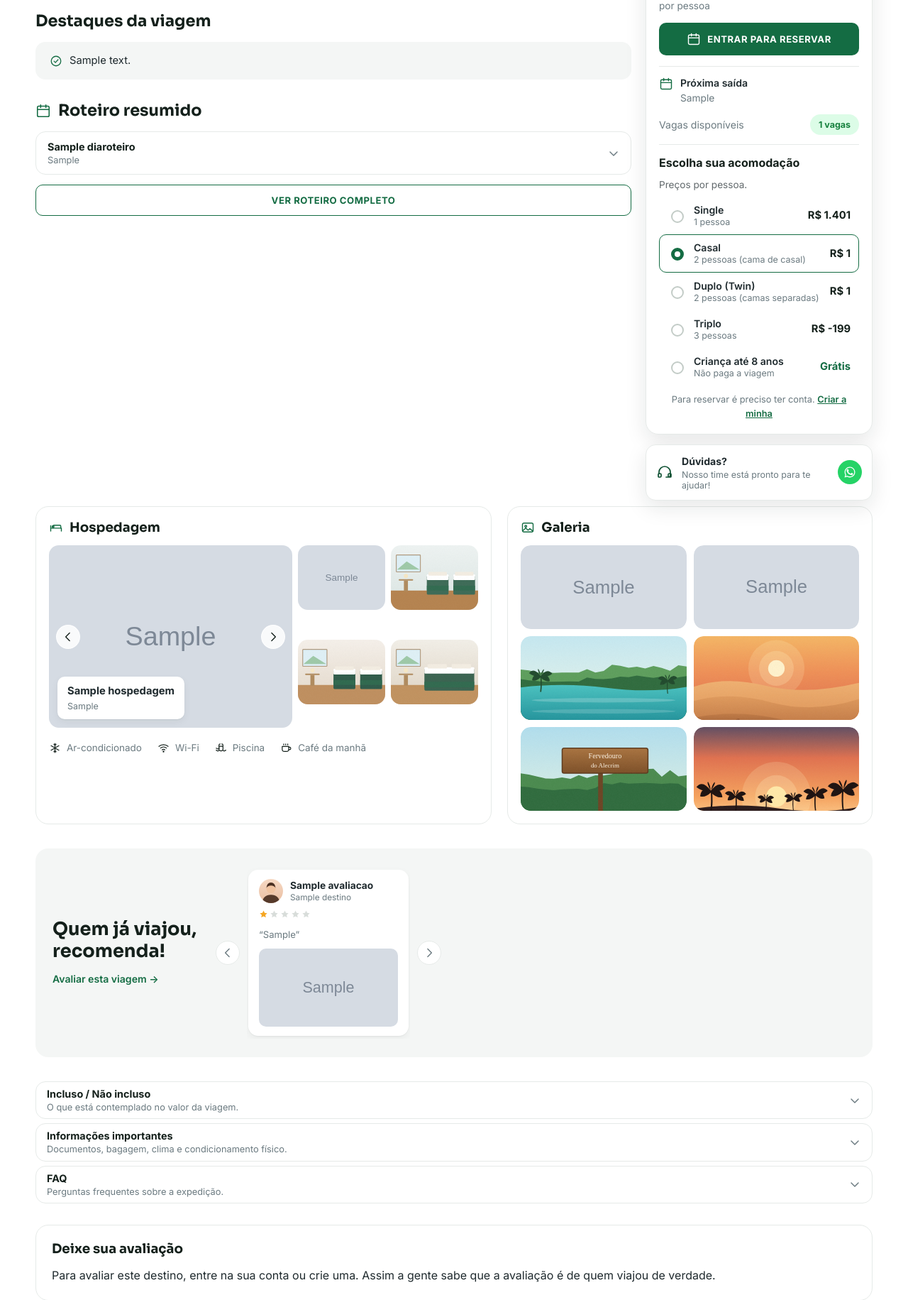
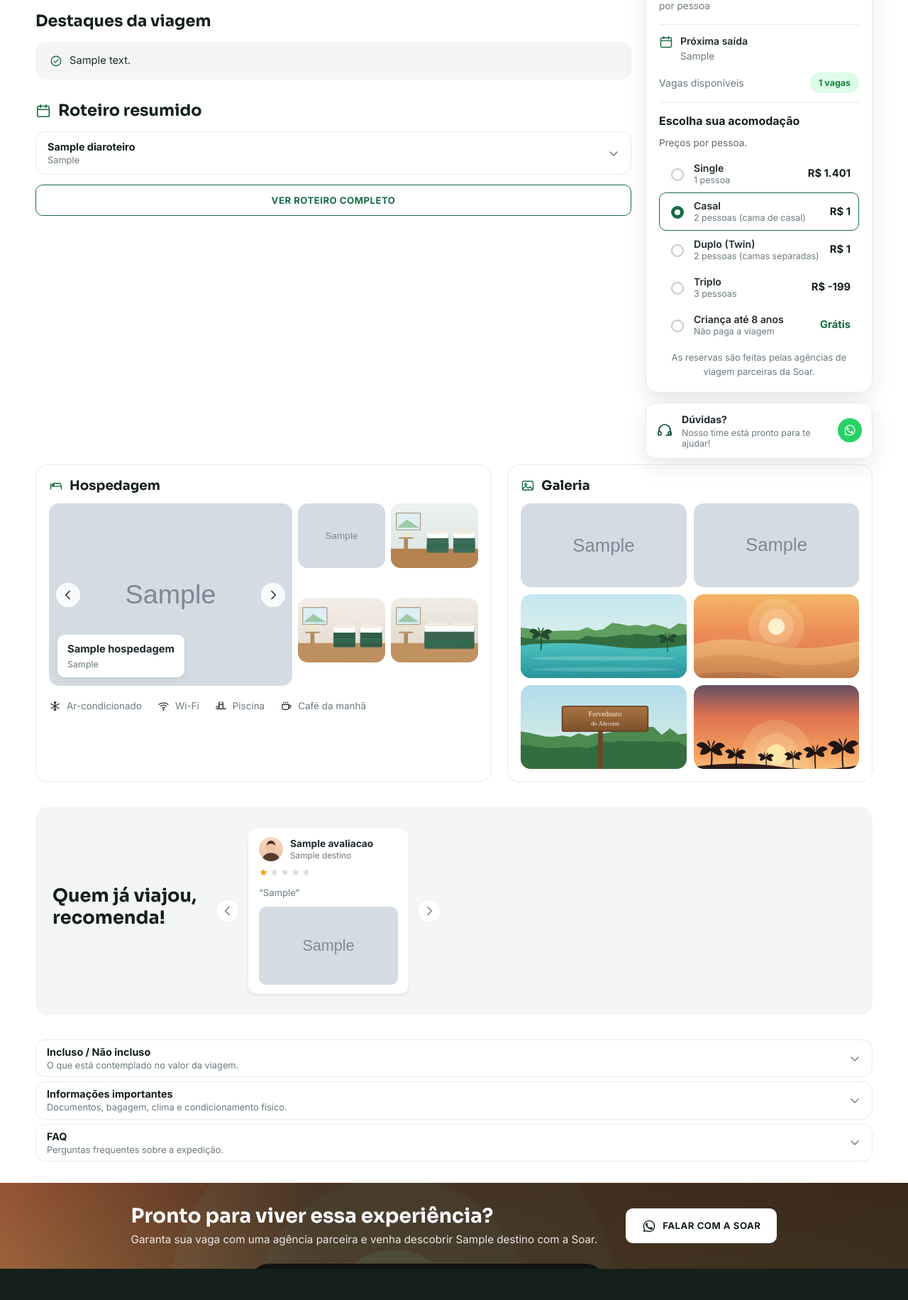
Before and after one commit to gustavoeguchi06-sys/Soar-Viagem, a Django app: a page that uses templates/base.html in a window 1280 px wide. Shown: the part 756-2587 px from the top of the page at 71% size. Run offline with Django 5.2, Linux system fonts and the light colour scheme; tables that the repository leaves empty hold one stand-in row (values such as "Sample post"); grey boxes marked "Sample" are stand-in pictures; parts of the project's set-up code (start-up, migrations or seed data) failed here and were passed over.

Commit message:
Login só para agências e equipe; reserva pela agência e avaliação pelo painel
- Sem cadastro nem login de pessoa física (tela, Google e botão Entrar)
- Conta de cliente antiga é recusada ao entrar
- Card da viagem e calendário sem "Reservar" para o público; agência vê
  "Criar orçamento"
- Formulário de avaliação sai do site; o nome é digitado no painel

Co-Authored-By: Claude Opus 5.5 <noreply@anthropic.com>

```diff
--- a/agencia/tests.py
+++ b/agencia/tests.py
@@ -50,7 +50,7 @@ class PainelAgenciaTests(TestCase):
 
     def test_card_da_viagem_cria_orcamento_para_agencia(self):
         pagina = self.destino.get_absolute_url()
-        self.assertContains(self.client.get(pagina), 'Entrar para reservar')
+        self.assertContains(self.client.get(pagina), 'As reservas são feitas pelas agências')
         self.entrar(self.ag1)
         resposta = self.client.get(pagina)
         self.assertContains(resposta, 'Criar orçamento')
--- a/contas/urls.py
+++ b/contas/urls.py
@@ -13,7 +13,6 @@ app_name = 'contas'
 # existe e fica quieto quando não, sempre com a mesma tela. É de propósito.
 urlpatterns = [
     path('entrar/', views.entrar, name='entrar'),
-    path('cadastro/', views.cadastro, name='cadastro'),
     path('cadastro/confirmar/<uidb64>/<token>/', views.ativar, name='ativar'),
     path('sair/', views.sair, name='sair'),
 
--- a/destinations/tests.py
+++ b/destinations/tests.py
@@ -148,7 +148,8 @@ class FuncionalidadesTests(TestCase):
         resposta = self.client.get('/calendario/')
         self.assertContains(resposta, 'Bonito')
         self.assertContains(resposta, self.saida.texto)
-        self.assertContains(resposta, f'/reservar/bonito/?saida={self.saida.pk}')
+        self.assertContains(resposta, 'Ver viagem')
+        self.assertNotContains(resposta, '/reservar/bonito/')
 
     def test_newsletter_grava_o_email(self):
         from blog.models import Inscricao
--- a/destinations/views.py
+++ b/destinations/views.py
@@ -1,14 +1,8 @@
-from django.contrib import messages
 from django.core.paginator import Paginator
-from django.db import IntegrityError
 from django.db.models import Q
-from django.shortcuts import get_object_or_404, redirect, render
+from django.shortcuts import get_object_or_404, render
 from django.utils import timezone
-from django.urls import reverse
 from urllib.parse import urlencode
-
-from reviews.forms import AvaliacaoForm
-from soar.seguranca import LIMITE_AVALIACAO, ip_do_cliente
 
 from .conteudo import montar_viagem
 from .inicio import montar_inicio
@@ -107,88 +101,22 @@ def soar_60(request):
 
 
 def detalhe_destino(request, slug):
-    """Detalhe do destino: galeria, hospedagens e avaliações (com formulário)."""
+    """Detalhe do destino: galeria, hospedagens e avaliações.
+
+    As avaliações são só as que o Tuca cadastra e publica no painel: sem conta
+    de cliente no site, não tem mais formulário de avaliar aqui.
+    """
     destino = get_object_or_404(
         Destino.objects.prefetch_related('imagens', 'hospedagens'),
         slug=slug,
     )
-
-    if request.method == 'POST':
-        return _receber_avaliacao(request, destino)
-
-    form = AvaliacaoForm() if request.user.is_authenticated else None
-
-    # Só o que o dono aprovou no painel aparece aqui.
     avaliacoes = list(destino.avaliacoes.publicadas())
-
     return render(request, 'destinations/detalhe.html', {
         'destino': destino,
         'hospedagens': destino.hospedagens.all(),
         'avaliacoes': avaliacoes,
         'viagem': montar_viagem(destino, avaliacoes),
-        'form': form,
-        'ja_avaliou': _ja_avaliou(request, destino),
     })
-
-
-def _ja_avaliou(request, destino):
-    if not request.user.is_authenticated:
-        return False
-    return destino.avaliacoes.filter(autor=request.user).exists()
-
-
-def _receber_avaliacao(request, destino):
-    """Grava a avaliação enviada pelo formulário do destino.
-
-    Exige conta: era aberto a anônimos, com o nome do autor em campo livre, e
-    isso permitia assinar como a própria operadora e mexer na nota da vitrine
-    sem deixar rastro.
-    """
-    destino_url = destino.get_absolute_url()
-
-    if not request.user.is_authenticated:
-        entrar = '{}?next={}#form-avaliacao'.format(reverse('contas:entrar'), destino_url)
-        messages.info(request, 'Entre na sua conta para avaliar este destino.')
-        return redirect(entrar)
-
-    if _ja_avaliou(request, destino):
-        messages.error(request, 'Você já avaliou este destino. Fale com a Soar para alterar.')
-        return redirect(destino_url + '#avaliacoes')
-
-    if LIMITE_AVALIACAO.estourou(request, request.user.pk):
-        messages.error(request, 'Você enviou muitas avaliações agora há pouco. '
-                                'Tente de novo daqui a pouco.')
-        return redirect(destino_url + '#avaliacoes')
-
-    form = AvaliacaoForm(request.POST, request.FILES)
-    if not form.is_valid():
-        avaliacoes = list(destino.avaliacoes.publicadas())
-        return render(request, 'destinations/detalhe.html', {
-            'destino': destino,
-            'hospedagens': destino.hospedagens.all(),
-            'avaliacoes': avaliacoes,
-            'viagem': montar_viagem(destino, avaliacoes),
-            'form': form,
-            'ja_avaliou': False,
-        })
-
-    avaliacao = form.save(commit=False)
-    avaliacao.destino = destino
-    avaliacao.autor = request.user
-    avaliacao.nome_autor = request.user.get_full_name() or request.user.username
-    avaliacao.ip = ip_do_cliente(request)
-    avaliacao.publicada = False          # entra na fila de moderação do painel
-    try:
-        avaliacao.save()
-    except IntegrityError:
-        # corrida entre dois envios simultâneos da mesma pessoa
-        messages.error(request, 'Você já avaliou este destino.')
-        return redirect(destino_url + '#avaliacoes')
-
-    LIMITE_AVALIACAO.registrar(request, request.user.pk)
-    messages.success(request, 'Obrigado! Sua avaliação foi enviada e aparece no site '
-                              'assim que a Soar revisar.')
-    return redirect(destino_url + '#avaliacoes')
 
 
 def calendario(request):
--- a/reviews/models.py
+++ b/reviews/models.py
@@ -55,7 +55,7 @@ class Avaliacao(models.Model):
                               null=True, blank=True, related_name='avaliacoes',
                               verbose_name='Cliente')
     nome_autor = models.CharField('Nome exibido', max_length=80,
-                                  help_text='Preenchido a partir da conta de quem avaliou.')
+                                  help_text='O nome de quem viajou, como vai aparecer no site.')
     nota = models.PositiveSmallIntegerField(
         'Nota (1 a 5)',
         validators=[MinValueValidator(1), MaxValueValidator(5)],
--- a/static/css/viagem.css
+++ b/static/css/viagem.css
@@ -472,8 +472,6 @@ body.pagina-viagem {
 .btn--linha { background: rgba(255, 255, 255, .12); color: #fff;
               border-color: rgba(255, 255, 255, .30); }
 .btn--linha:hover { background: rgba(255, 255, 255, .22); border-color: rgba(255, 255, 255, .55); }
-.btn--entrar { padding: 12px 18px; white-space: nowrap; }
-.btn--entrar .ic { width: 17px; height: 17px; }
 
 .conta { position: relative; }
 .conta__botao {
@@ -580,8 +578,7 @@ body.pagina-viagem {
     .btn--reservar .btn__resto { display: none; }
     .btn--reservar { padding: 11px 14px; }
     .topbar__acoes { gap: 9px; }
-    .btn--entrar span { display: none; }
-    .btn--entrar { padding: 11px 12px; }
+
     .conta__nome, .conta__seta { display: none; }
     .conta__botao { padding: 9px 10px; }
     .topbar__inner { gap: 12px; }
@@ -591,9 +588,9 @@ body.pagina-viagem {
 }
 
 @media (max-width: 360px) {
-    /* nas telas mais estreitas so sobram a marca, o "Reservar" e o menu; entrar,
-       minha conta e sair ficam dentro do menu, que ja tem todos eles */
-    .btn--entrar, .conta { display: none; }
+    /* nas telas mais estreitas so sobram a marca, o botao verde e o menu; a
+       conta e o sair ficam dentro do menu */
+    .conta { display: none; }
     .servicos { grid-template-columns: 1fr 1fr; gap: 14px; }
     .rodape__grade { grid-template-columns: minmax(0, 1fr); }
     .galeria-grade { grid-template-columns: 1fr; }
--- a/templates/base.html
+++ b/templates/base.html
@@ -52,7 +52,6 @@
                     {% if user.agente.aprovado %}
                     <a href="{% url 'agencia:painel' %}">Painel da agência</a>
                     {% endif %}
-                    <a href="{% url 'contas:minha_conta' %}">Minha conta e reservas</a>
                     {% if user.is_staff %}
                     <a href="{% url 'admin:index' %}">Painel do dono</a>
                     {% endif %}
@@ -62,16 +61,18 @@
                     </form>
                 </div>
             </details>
+            {% endif %}
+
+            {# Só agências e a equipe têm login; quem reserva é a agência parceira. #}
+            {% if user.agente.aprovado %}
+            <a class="btn btn--verde btn--reservar" href="{% block orcamento_href %}{% url 'agencia:orcamento_novo' %}{% endblock %}">
+                <span class="btn__resto">Criar</span> <span>orçamento</span>
+            </a>
             {% else %}
-            <a class="btn btn--linha btn--entrar" href="{% url 'contas:entrar' %}?next={{ request.get_full_path|urlencode }}">
-                <svg class="ic" viewBox="0 0 24 24"><use href="#ic-usuario"></use></svg>
-                <span>Entrar</span>
+            <a class="btn btn--verde btn--reservar" href="{% url 'destinations:calendario' %}">
+                <span class="btn__resto">Ver</span> <span>viagens</span>
             </a>
             {% endif %}
-
-            <a class="btn btn--verde btn--reservar" href="{% block reservar_href %}{% url 'destinations:lista' %}{% endblock %}">
-                <span>Reservar</span> <span class="btn__resto">agora</span>
-            </a>
             <button class="menu-botao" type="button" id="menuBotao"
                     aria-expanded="false" aria-controls="menuMovel" aria-label="Abrir menu">
                 <span></span><span></span><span></span>
@@ -91,15 +92,11 @@
             <div class="menu-movel__conta">
                 {% if user.is_authenticated %}
                 {% if user.agente.aprovado %}<a href="{% url 'agencia:painel' %}">Painel da agência</a>{% endif %}
-                <a href="{% url 'contas:minha_conta' %}">Minha conta e reservas</a>
                 {% if user.is_staff %}<a href="{% url 'admin:index' %}">Painel do dono</a>{% endif %}
                 <form action="{% url 'contas:sair' %}" method="post">
                     {% csrf_token %}
                     <button type="submit">Sair</button>
                 </form>
-                {% else %}
-                <a href="{% url 'contas:entrar' %}?next={{ request.get_full_path|urlencode }}">Entrar</a>
-                <a href="{% url 'contas:cadastro' %}">Criar conta</a>
                 {% endif %}
             </div>
         </div>
--- a/templates/contas/ativacao_invalida.html
+++ b/templates/contas/ativacao_invalida.html
@@ -18,7 +18,7 @@
             </p>
             <p class="cartao-form__rodape">
                 Faça o cadastro de novo para receber um link novo:
-                <a href="{% url 'contas:cadastro' %}">Criar minha conta</a>
+                <a href="{% url 'contas:cadastro_agente' %}">Cadastrar minha agência</a>
             </p>
             <p class="cartao-form__rodape">
                 Se a conta já estava pronta, é só <a href="{% url 'contas:entrar' %}">entrar</a>.
--- a/templates/destinations/calendario.html
+++ b/templates/destinations/calendario.html
@@ -32,8 +32,10 @@
                 {% else %}
                 <span class="pill-vagas">{{ s.vagas }} vaga{{ s.vagas|pluralize }}</span>
                 {% endif %}
-                {% if not s.esgotada %}
-                <a class="btn btn--verde btn--sm calendario__botao" href="{% url 'reservas:nova' s.destino.slug %}?saida={{ s.pk }}">Reservar esta data</a>
+                {% if user.agente.aprovado and not s.esgotada %}
+                <a class="btn btn--verde btn--sm calendario__botao" href="{% url 'agencia:orcamento_novo' %}?destino={{ s.destino.slug }}&amp;saida={{ s.pk }}">Criar orçamento</a>
+                {% else %}
+                <a class="btn btn--contorno btn--sm calendario__botao" href="{{ s.destino.get_absolute_url }}">Ver viagem</a>
                 {% endif %}
             </article>
             {% endfor %}
--- a/templates/destinations/detalhe.html
+++ b/templates/destinations/detalhe.html
@@ -5,7 +5,7 @@
 {% block body_class %}pagina-viagem{% endblock %}
 {% block topbar_class %}{% endblock %}
 {% block estilos_legado %}{% endblock %}
-{% block reservar_href %}#reservar{% endblock %}
+{% block orcamento_href %}#reservar{% endblock %}
 
 {% block content %}
 {# ===================== HERO ===================== #}
@@ -62,7 +62,7 @@
                 <b>{{ viagem.nota }}</b>
                 <span>({{ viagem.total_avaliacoes }} avaliaç{{ viagem.total_avaliacoes|pluralize:"ão,ões" }})</span>
                 {% else %}
-                <a href="#form-avaliacao">Ainda sem avaliações. Viajou com a gente? Conte como foi.</a>
+                <span>Ainda sem avaliações.</span>
                 {% endif %}
             </div>
 
@@ -165,22 +165,16 @@
                 <p class="reserva__pp">fale com a Soar para saber o valor</p>
                 {% endif %}
 
-                {% comment %}GET e nao POST de proposito: a escolha vai na URL e
-                sobrevive ao desvio pelo login de quem ainda nao entrou na conta.{% endcomment %}
-                {% comment %}Agência aprovada não reserva por aqui: monta um orçamento
-                no painel dela, já com a data e a acomodação escolhidas abaixo.{% endcomment %}
+                {% comment %}O público só consulta datas e preços: quem reserva é a
+                agência parceira. Agência aprovada monta um orçamento no painel dela,
+                já com a data e a acomodação escolhidas abaixo.{% endcomment %}
                 {% if user.agente.aprovado %}
                 <form method="get" action="{% url 'agencia:orcamento_novo' %}" class="reserva__form">
                     <input type="hidden" name="destino" value="{{ destino.slug }}">
                 {% else %}
-                <form method="get" action="{% url 'reservas:nova' destino.slug %}" class="reserva__form">
-                    <button type="submit" class="btn btn--verde btn--bloco">
-                        <svg class="ic" viewBox="0 0 24 24"><use href="#ic-calendario"></use></svg>
-                        {% if user.is_authenticated %}Reservar agora{% else %}Entrar para reservar{% endif %}
-                    </button>
-
+                <div class="reserva__form">
+                {% endif %}
                 <div class="reserva__divisor"></div>
-                {% endif %}
 
                 {% if viagem.saidas %}
                 <div class="saidas">
@@ -239,13 +233,11 @@
                     <svg class="ic" viewBox="0 0 24 24"><use href="#ic-doc"></use></svg>
                     Criar orçamento
                 </button>
-                {% endif %}
                 </form>
-
-                {% if not user.is_authenticated %}
+                {% else %}
+                </div>
                 <p class="reserva__aviso">
-                    Para reservar é preciso ter conta.
-                    <a href="{% url 'contas:cadastro' %}?next={{ request.get_full_path|urlencode }}">Criar a minha</a>
+                    As reservas são feitas pelas agências de viagem parceiras da Soar.
                 </p>
                 {% endif %}
             </div>
@@ -321,7 +313,6 @@
         <div class="depoimentos__grade">
             <div>
                 <h2>Quem já viajou,<br>recomenda!</h2>
-                <a class="depoimentos__link" href="#form-avaliacao">Avaliar esta viagem →</a>
             </div>
             <div class="carrossel">
                 <button class="carrossel__setas" type="button" data-depo="-1" aria-label="Anterior">
@@ -341,8 +332,7 @@
                             {% for cheia in d.estrelas %}
                             <svg class="ic-f {% if not cheia %}vazia{% endif %}" viewBox="0 0 24 24"><use href="#ic-estrela"></use></svg>
                             {% empty %}
-                    <p class="depo-vazio">Esta viagem ainda não tem avaliações publicadas.
-                       Quem viajou com a Soar pode <a href="#form-avaliacao">contar como foi</a>.</p>
+                    <p class="depo-vazio">Esta viagem ainda não tem avaliações publicadas.</p>
                     {% endfor %}
                         </span>
                         <p>“{{ d.texto }}”</p>
@@ -426,55 +416,6 @@
         </details>
     </div>
 
-    {# ===================== FORMULÁRIO DE AVALIAÇÃO ===================== #}
-    <div class="form-avaliacao" id="form-avaliacao">
-        <h3>Deixe sua avaliação</h3>
-
-        {% if not user.is_authenticated %}
-        {% comment %}
-        Avaliar exige conta: o campo de nome era livre e dava para assinar
-        como a propria operadora. Agora o nome vem da conta.
-        {% endcomment %}
-        <p class="cartao-form__sub">
-            Para avaliar este destino, <a href="{% url 'contas:entrar' %}?next={{ request.path|urlencode }}">entre na sua conta</a>
-            ou <a href="{% url 'contas:cadastro' %}">crie uma</a>. Assim a gente sabe que a
-            avaliação é de quem viajou de verdade.
-        </p>
-
-        {% elif ja_avaliou %}
-        <p class="cartao-form__sub">
-            Você já avaliou este destino. Obrigado! Para mudar o que escreveu,
-            <a href="https://wa.me/5511999999999" target="_blank" rel="noopener">fale com a Soar</a>.
-        </p>
-
-        {% else %}
-        <p class="cartao-form__sub">
-            Você vai aparecer como <b>{{ user.get_full_name|default:user.username }}</b>.
-            Sua avaliação entra no ar assim que a Soar revisar.
-        </p>
-        <form method="post" enctype="multipart/form-data">
-            {% csrf_token %}
-            <div class="form-grade">
-                <div class="campo">
-                    <label for="{{ form.nota.id_for_label }}">{{ form.nota.label }}</label>
-                    {{ form.nota }}
-                    {% for erro in form.nota.errors %}<span class="campo-erro">{{ erro }}</span>{% endfor %}
-                </div>
-                <div class="campo campo--full">
-                    <label for="{{ form.comentario.id_for_label }}">{{ form.comentario.label }}</label>
-                    {{ form.comentario }}
-                    {% for erro in form.comentario.errors %}<span class="campo-erro">{{ erro }}</span>{% endfor %}
-                </div>
-                <div class="campo campo--full">
-                    <label for="{{ form.foto.id_for_label }}">{{ form.foto.label }}</label>
-                    {{ form.foto }}
-                    {% for erro in form.foto.errors %}<span class="campo-erro">{{ erro }}</span>{% endfor %}
-                </div>
-            </div>
-            <button type="submit" class="btn btn--verde" style="margin-top:16px">Enviar avaliação</button>
-        </form>
-        {% endif %}
-    </div>
 </div>
 
 {# ===================== CHAMADA FINAL ===================== #}
@@ -483,10 +424,10 @@
     <div class="wrap cta-final__inner">
         <div>
             <h2>Pronto para viver essa experiência?</h2>
-            <p>Garanta sua vaga e venha descobrir {{ viagem.curto }} com a Soar.</p>
+            <p>Garanta sua vaga com uma agência parceira e venha descobrir {{ viagem.curto }} com a Soar.</p>
         </div>
         <div class="cta-final__botoes">
-            <a class="btn btn--verde" href="#reservar">{% if user.agente.aprovado %}Criar orçamento{% else %}Reservar agora{% endif %}</a>
+            {% if user.agente.aprovado %}<a class="btn btn--verde" href="#reservar">Criar orçamento</a>{% endif %}
             <a class="btn btn--branco" href="https://wa.me/5511999999999" target="_blank" rel="noopener">
                 <svg class="ic-f" viewBox="0 0 24 24"><use href="#ic-whats"></use></svg>
                 Falar com a Soar
```
Also changed, not shown: contas/acesso.py (added, +12 -0 lines), contas/google.py (+39 -53 lines), contas/tests.py (+51 -3 lines), contas/tests_seguranca.py (+4 -4 lines), contas/views.py (+21 -58 lines), reviews/admin.py (+6 -5 lines), templates/contas/cadastro.html (deleted, +0 -44 lines), templates/contas/entrar.html (+7 -10 lines), templates/destinations/soar_60.html (+4 -5 lines), reviews/migrations/0005_nome_digitado_no_painel.py (added).
